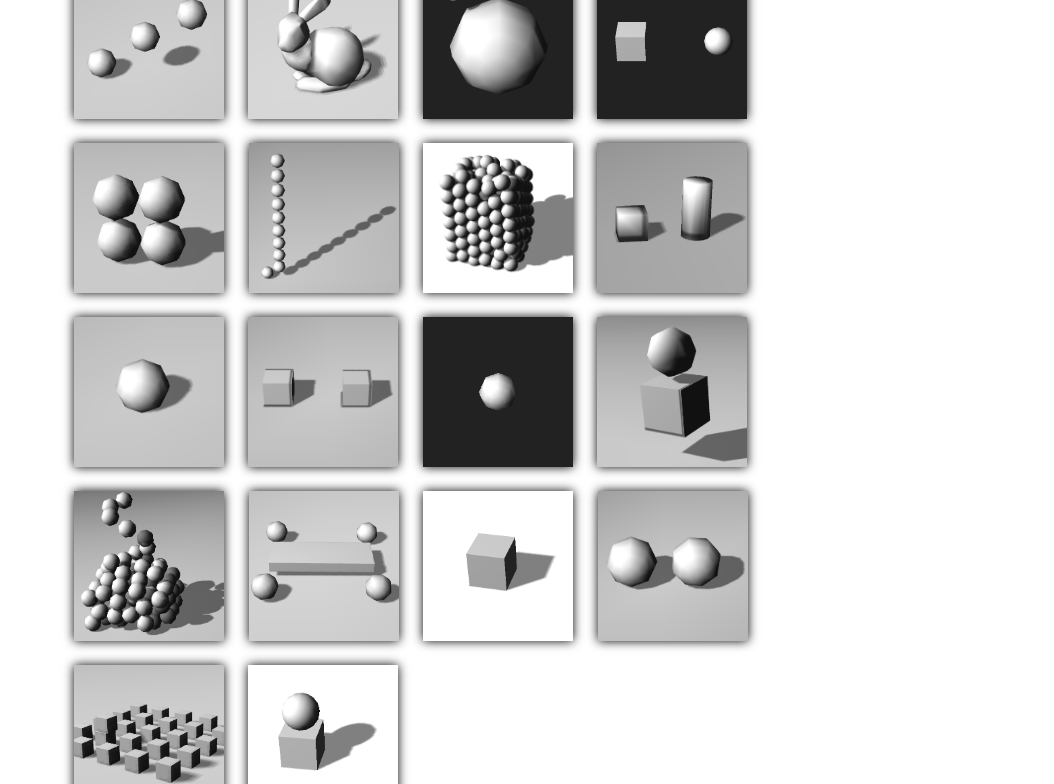
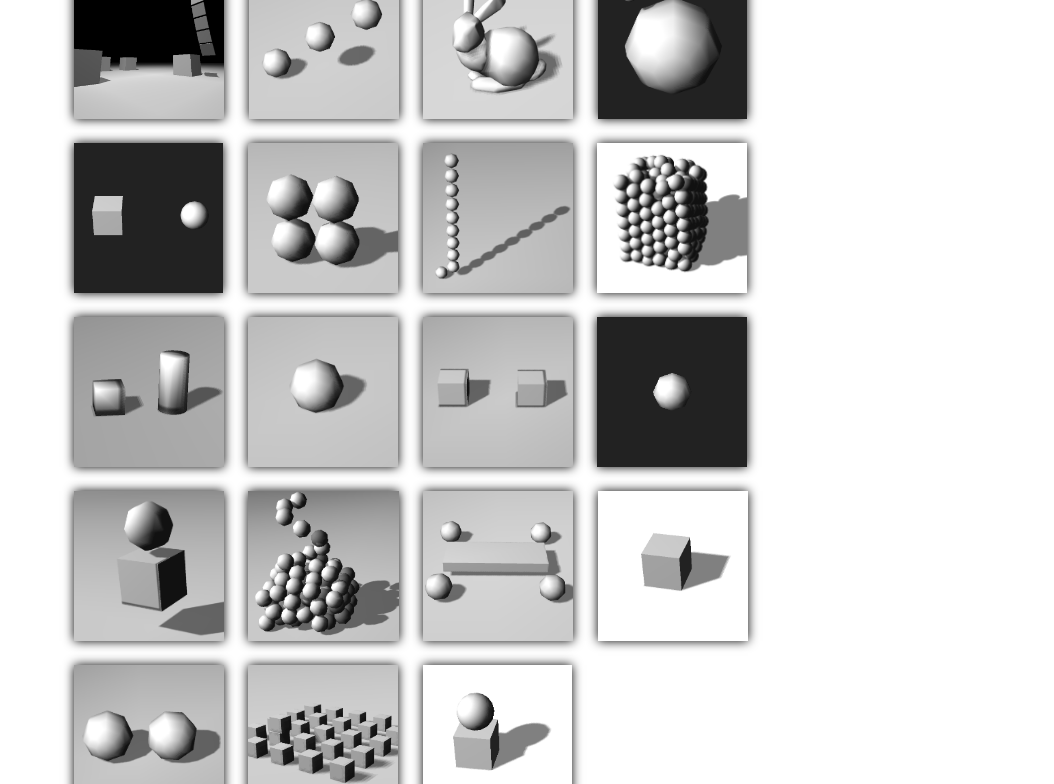
Before and after one commit to schteppe/cannon.js, a website: page index.html in a window 1280 px wide. Shown: the part 316-1100 px from the top of the page, without its empty margins (226-1280 px from the left). Drawn offline with Linux system fonts and the light colour scheme.

Commit message:
added link to FPS on front page

```diff
--- a/index.html
+++ b/index.html
@@ -67,6 +67,7 @@
       Click on an image to show the corresponding example.
     </p>
     <div id="examples">
+      <a href="examples/threejs_fps.html"><img src="images/fps.png" alt="Shooter"></a>
       <a href="demos/bounce.html"><img src="images/bounce.png" alt="Bounce"></a>
       <a href="demos/bunny.html"><img src="images/bunny.png" alt="Bunny"></a>
       <a href="demos/callbacks.html"><img src="images/callbacks.png" alt="Callbacks"></a>
```
Also changed, not shown: images/fps.png (added).
